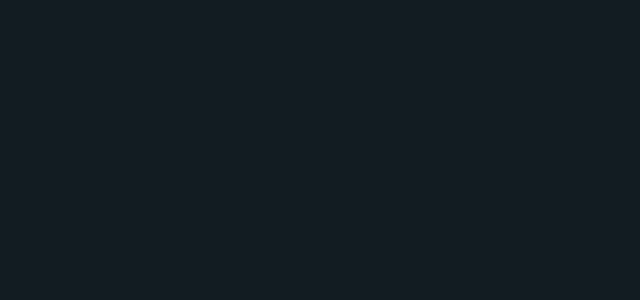
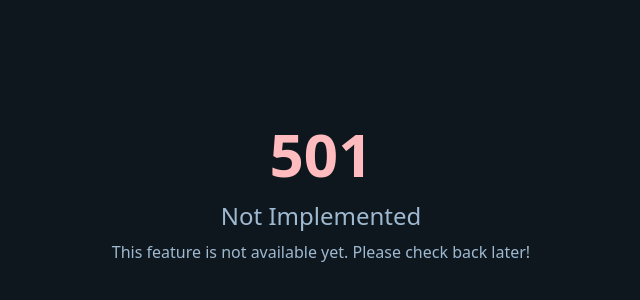
Before and after one commit to abulfidaakmal/ecommerce-react-bun, a React (Vite) app: page /chat in a window 1280 px wide. Before the commit this address had no page. Shown: the part 206-506 px from the top of the page, without its empty margins (319-959 px from the left). Built offline with nearby package versions, Linux system fonts and the light colour scheme.

Commit message:
feat: add chat page

```diff
--- a/src/App.jsx
+++ b/src/App.jsx
@@ -18,6 +18,7 @@ import OrderDetail from "./pages/OrderDetail.jsx";
 import OrderSeller from "./pages/OrderSeller.jsx";
 import OrderDetailSeller from "./pages/OrderDetailSeller.jsx";
 import ProductCategories from "./pages/ProductCategories.jsx";
+import Chat from "./pages/Chat.jsx";
 
 function App() {
   return (
@@ -34,6 +35,7 @@ function App() {
           path="/products/categories/:categoryName"
           element={<ProductCategories />}
         />
+        <Route path="/chat" element={<Chat />} />
         <Route path="/user" element={<Sidebar />}>
           <Route path="profile" element={<User />} />
           <Route path="addresses" element={<Address />} />
--- /dev/null
+++ b/src/pages/Chat.jsx
@@ -0,0 +1,15 @@
+const Chat = () => {
+  return (
+    <div className="flex flex-col items-center justify-center min-h-screen bg-base-200">
+      <div className="text-center">
+        <h1 className="text-6xl font-bold text-error">501</h1>
+        <p className="mt-4 text-2xl">Not Implemented</p>
+        <p className="mt-2">
+          This feature is not available yet. Please check back later!
+        </p>
+      </div>
+    </div>
+  );
+};
+
+export default Chat;
```
